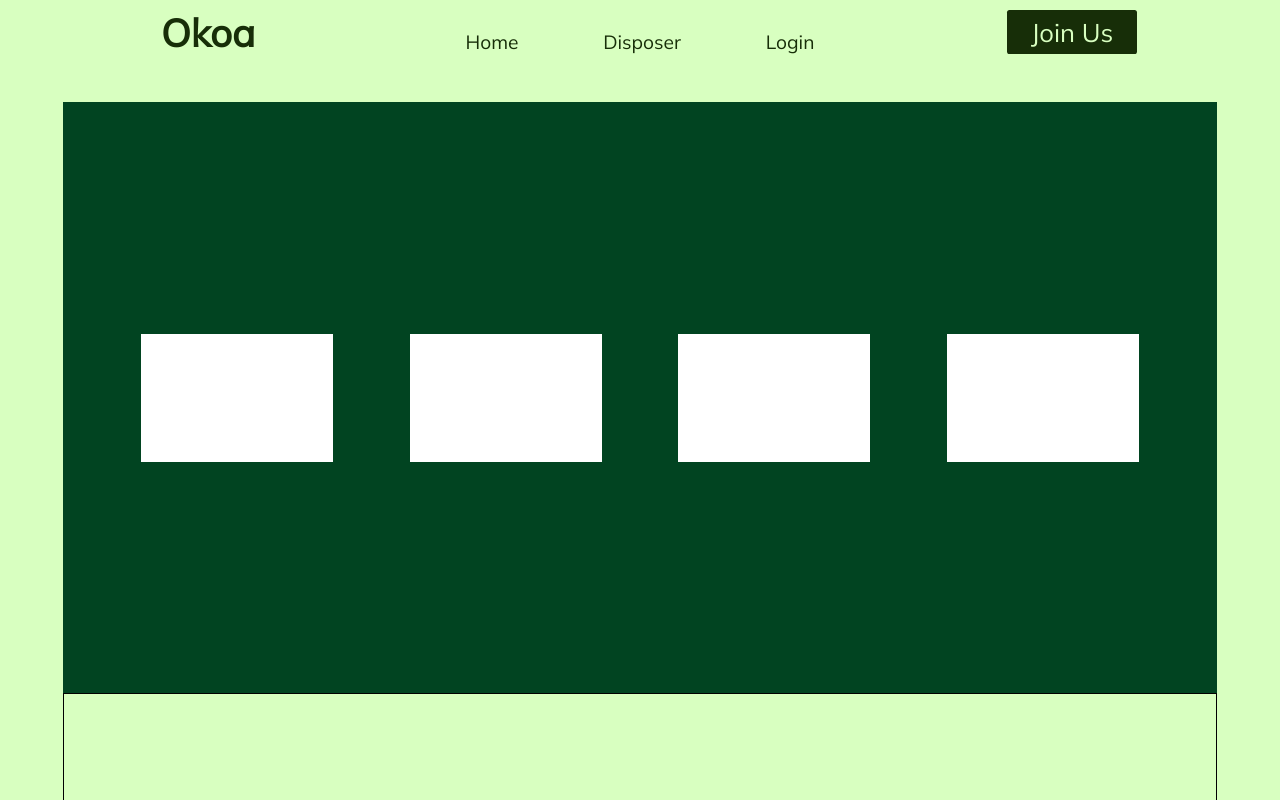
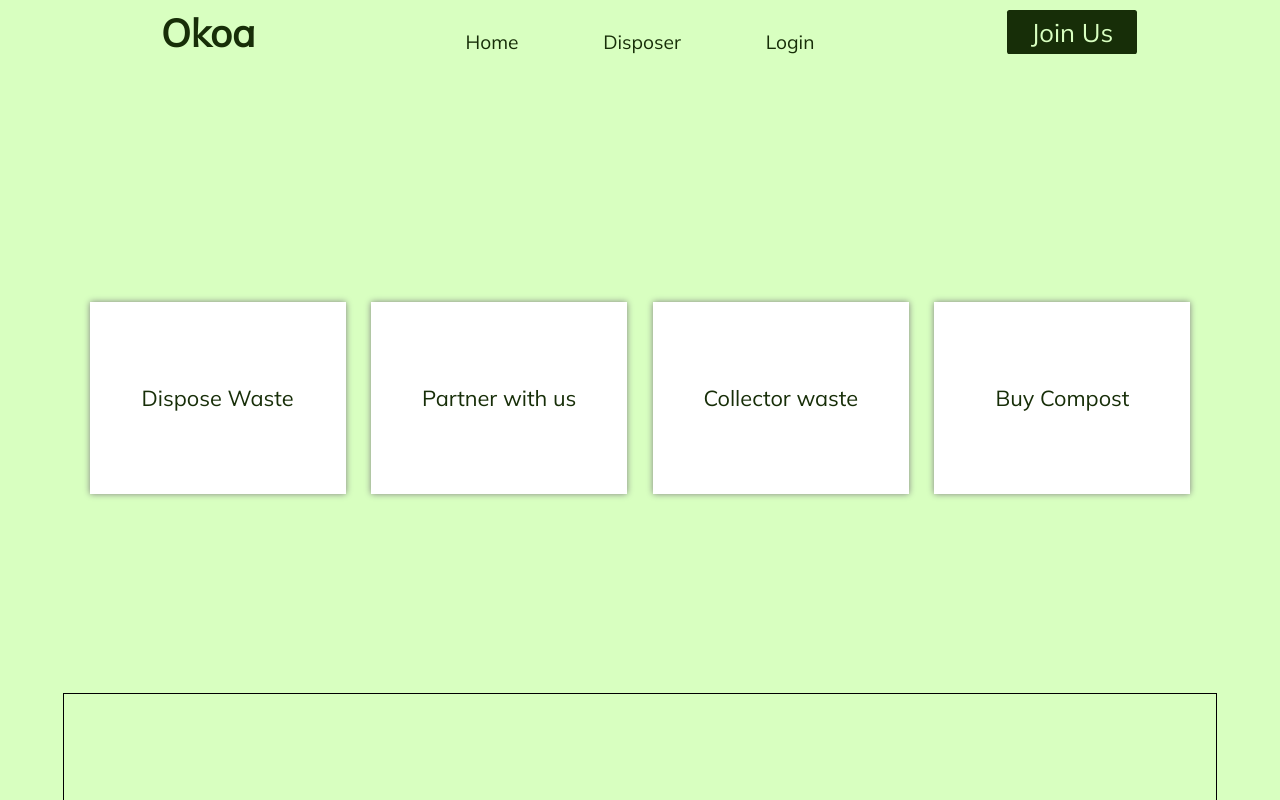
Before and after one commit to MokuaEnock/greenly, a React (Create React App) app: page /redirect in a window 1280 px wide. Shown: the top 800 px of the page. Built offline with nearby package versions, Linux system fonts and the light colour scheme; no server answers.

Commit message:
add link redirects for link components

```diff
--- a/src/pages/redirect/redirect.css
+++ b/src/pages/redirect/redirect.css
@@ -2,17 +2,24 @@
   width: 100%;
   height: 45vw;
   display: flex;
+  background-color: #d8ffc0;
   flex-direction: row;
   align-items: center;
   justify-content: space-evenly;
 }
 
 .redirects {
-  width: 15vw;
-  height: 10vw;
+  width: 20vw;
+  height: 15vw;
   background-color: white;
   display: flex;
   flex-direction: column;
+  text-decoration: none;
+  color: #172e08;
+  font-size: 1.7vw;
   align-items: center;
+  box-shadow: 0.002vw 0.002vw 0.5vw grey;
   justify-content: space-evenly;
 }
+
+/* color: #172e08; */
--- a/src/pages/redirect/redirect.js
+++ b/src/pages/redirect/redirect.js
@@ -4,10 +4,18 @@ import { Link } from "react-router-dom";
 export default function Redirect() {
   return (
     <main id="redirect">
-      <Link className="redirects"></Link>
-      <Link className="redirects"></Link>
-      <Link className="redirects"></Link>
-      <Link className="redirects"></Link>
+      <Link className="redirects" to="/disposer">
+        Dispose Waste
+      </Link>
+      <Link className="redirects" to="/partner">
+        Partner with us
+      </Link>
+      <Link className="redirects" to="/collector">
+        Collector waste
+      </Link>
+      <Link className="redirects" to="/buyer">
+        Buy Compost
+      </Link>
     </main>
   );
 }
```
Also changed, not shown: src/pages/auth/auth.js (+4 -4 lines).
